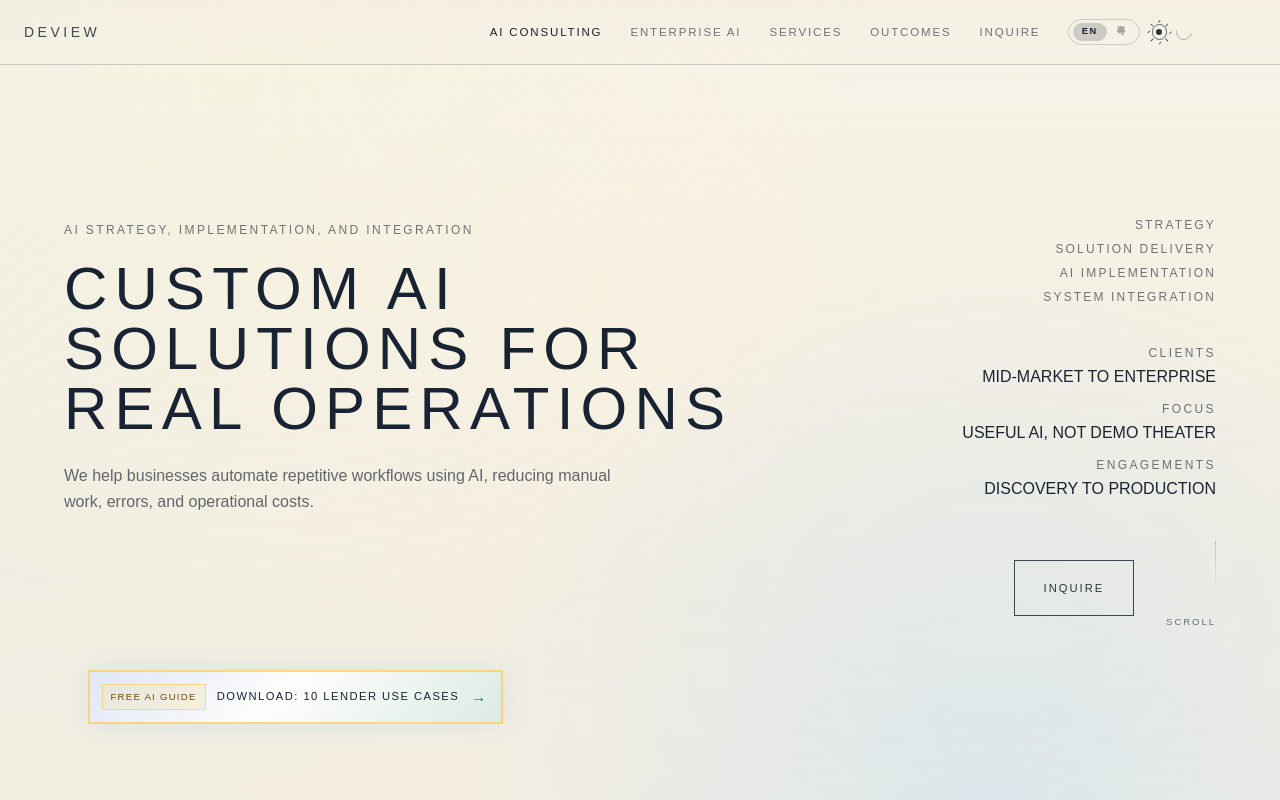
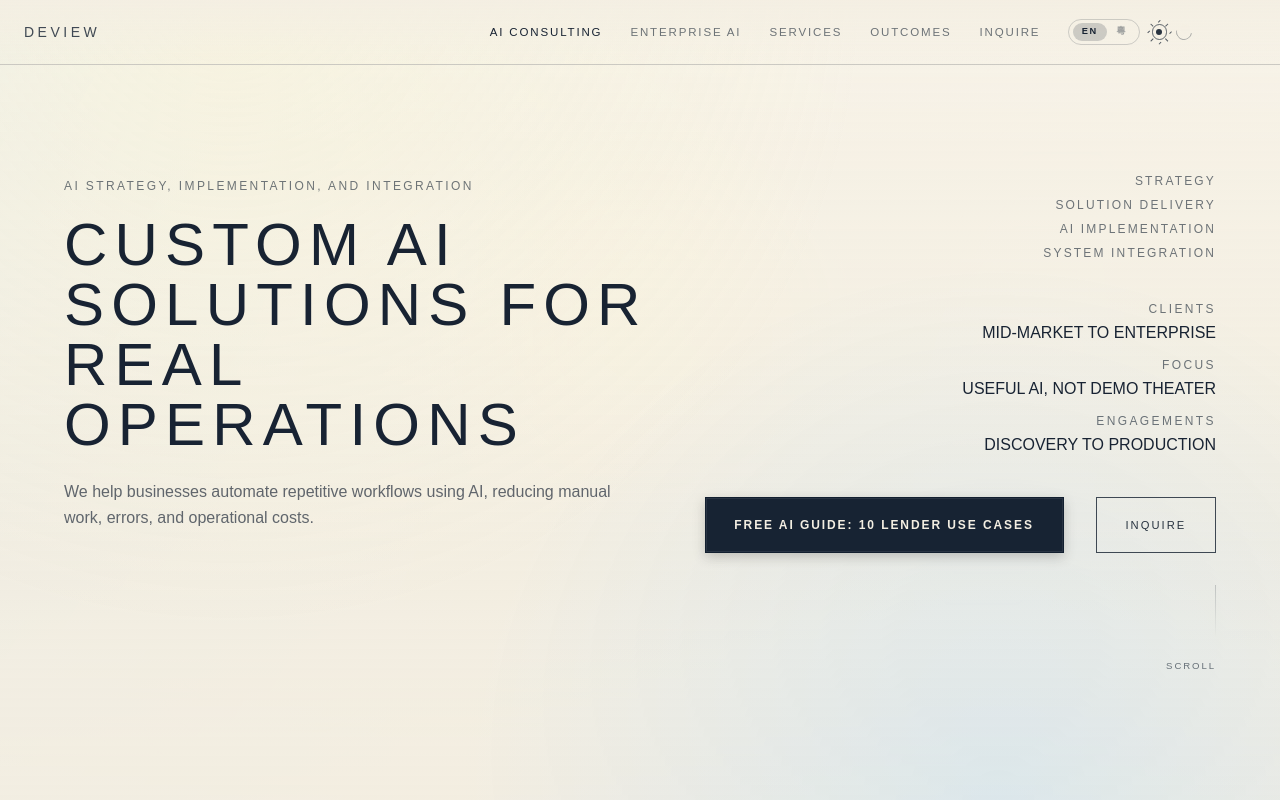
Before and after one commit to artemiusradin-png/deview-website, a Next.js app: page / in a window 1280 px wide. Shown: the top 800 px of the page. Built offline with nearby package versions, Linux system fonts and the light colour scheme; a web font is replaced by a local one.

Commit message:
Redesign and move hero guide CTA

```diff
--- a/app/globals.css
+++ b/app/globals.css
@@ -3907,3 +3907,43 @@ html[data-theme="light"] .svoyage-slide__info {
     min-height: 3.9rem;
   }
 }
+
+.btn-primary {
+  border-radius: 0;
+  border: 1px solid var(--white-100);
+  padding: 0.9rem 1.8rem;
+  background: var(--white-100);
+  color: var(--background);
+  text-decoration: none;
+  font-size: 0.75rem;
+  font-weight: 700;
+  letter-spacing: 0.16em;
+  text-transform: uppercase;
+  display: inline-block;
+  cursor: pointer;
+  box-shadow:
+    0 0 0 1px rgba(255, 255, 255, 0.08) inset,
+    0 4px 12px rgba(0, 0, 0, 0.2);
+  transition:
+    border-color 180ms ease,
+    background-color 180ms ease,
+    color 180ms ease,
+    transform 180ms ease;
+}
+
+.btn-primary:hover {
+  border-color: var(--white-80);
+  background: var(--white-80);
+  transform: translateY(-1px);
+}
+
+html[data-theme="light"] .btn-primary {
+  background: var(--text);
+  border-color: var(--text);
+  color: var(--background);
+}
+
+html[data-theme="light"] .btn-primary:hover {
+  background: var(--text-muted);
+  border-color: var(--text-muted);
+}
--- a/app/page.tsx
+++ b/app/page.tsx
@@ -631,6 +631,9 @@ export default function Home() {
               </div>
             </div>
             <div className="flex w-full flex-col gap-5 sm:flex-row sm:flex-wrap sm:items-center sm:gap-6 md:w-auto md:justify-end md:gap-8">
+              <a href="/resources/ai-guide-lending" className="btn-primary w-full text-center sm:w-auto">
+                FREE AI GUIDE: 10 lender use cases
+              </a>
               <a href="#contact" className="btn-outline w-full text-center sm:w-auto">
                 {dict.hero.inquire}
               </a>
@@ -643,19 +646,6 @@ export default function Home() {
             </div>
           </motion.div>
         </div>
-        <motion.a
-          href="/resources/ai-guide-lending"
-          className="hero-resource-button"
-          initial={{ opacity: 0, y: 12 }}
-          animate={{ opacity: 1, y: 0 }}
-          transition={{ delay: 0.18, duration: 0.45 }}
-          whileHover={{ y: -2 }}
-          whileTap={{ scale: 0.99 }}
-        >
-          <span className="hero-resource-button__tag">FREE AI GUIDE</span>
-          <span className="hero-resource-button__copy">Download: 10 lender use cases</span>
-          <span className="hero-resource-button__arrow">→</span>
-        </motion.a>
       </section>
 
       <section
```
